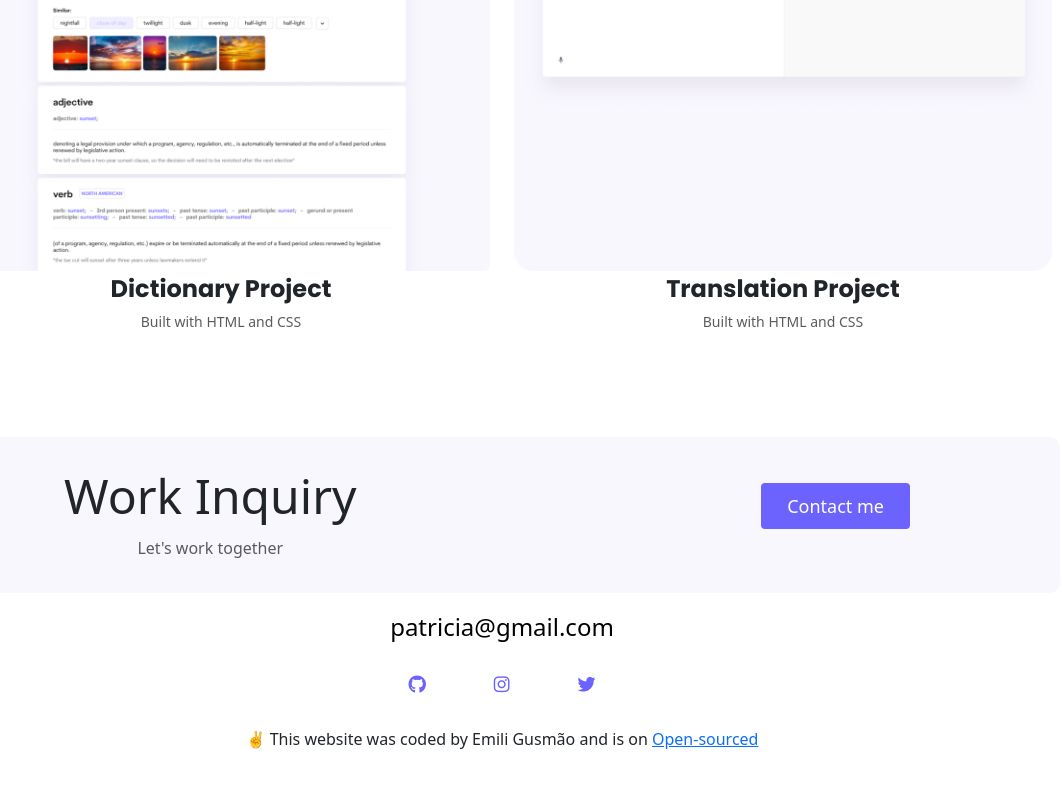
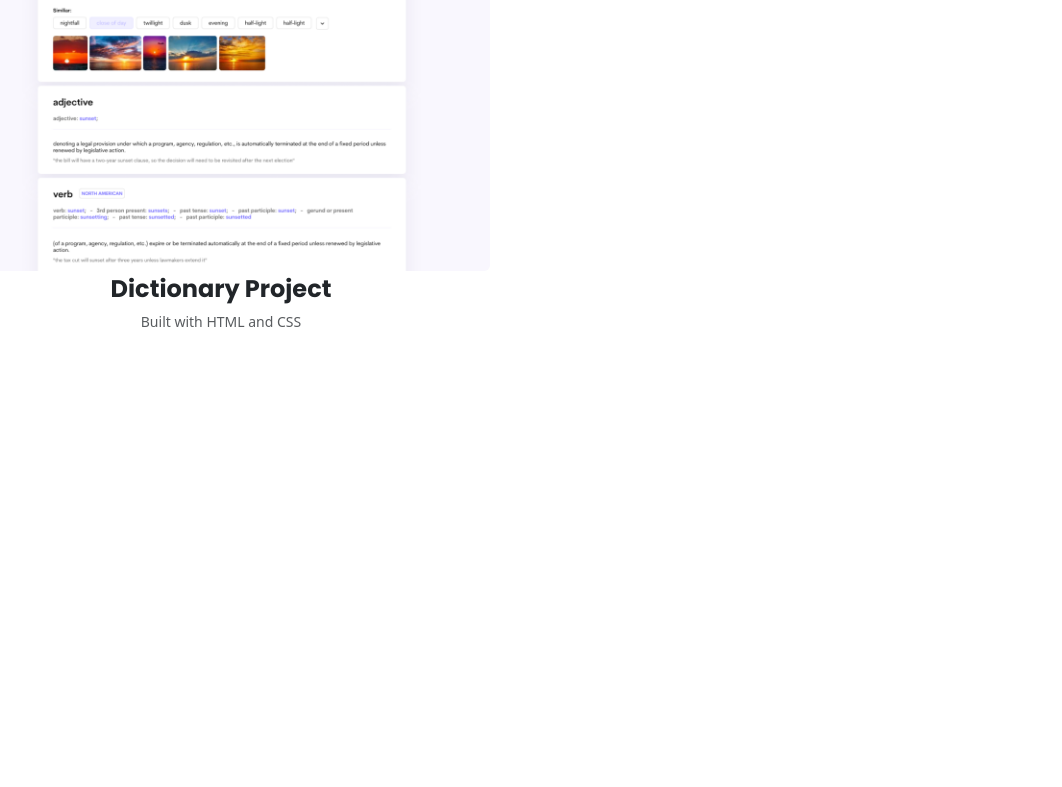
Before and after one commit to Emili-Santana/Portifolio-Patricia-Pereira, a plain HTML site: page work.html in a window 1280 px wide. Shown: the part 1267-2054 px from the top of the page, without its empty margins (138-1200 px from the left). After the commit the page ends 1734 px from the top, so only its background shows below. Drawn offline with nearby package versions, Linux system fonts and the light colour scheme; a web font is replaced by a local one.

Commit message:
updated the stile

```diff
--- a/styles/portifolio.css
+++ b/styles/portifolio.css
@@ -58,7 +58,7 @@ h3,
 h4,
 h5,
 h6 {
-  font-family: var(--heading-font-family):
+  font-family: var(--heading-font-family);
   font-weight: bold !important;
   color: black;
 }
@@ -140,6 +140,7 @@ p {
 .content p{
   font-size: 14px !important;
 
+
   }
 
 .content{
@@ -194,54 +195,3 @@ box-shadow: 0 4px 8px rgba(0, 0, 0, 0.2);
     text-align: center;
   }
 }
-
-
-.email-link {
-  color: var(--branding-color);
-}
-
-
-.container-fluid{
-  background-color: var(--second-color);
-}
-
-
-
-footer {
-  margin: 60px 0;
-}
-
-footer .contact-box {
-  background: var(--second-color)!important;
-  padding: 30px 120px;
-  border-radius: 10px;
-}
-
-footer .contact-box p {
-  margin: 0;
-}
-
-footer .email-link {
-  text-decoration: none;
-  color: black;
-  font-size: 24px;
-}
-
-footer .email-link:hover {
-  color: var(--branding-color);
-}
-
-footer .social-links a {
-  margin: 0 20px;
-  color: var(--branding-color);
-  background: var(--secondary-color);
-  padding: 10px 14px;
-  border-radius: 50%;
-  font-size: 18px;
-  transition: all 100ms ease-in-out;
-}
-
-footer .social-links a:hover {
-  color: white;
-  background: var(--branding-color);
-}
--- a/work.html
+++ b/work.html
@@ -83,44 +83,4 @@ aria-label="initial-page"              >Home</a
     <div class="col-md-6 mb-4" >
       <img src="image/dictionary-app.png" alt="dictionary photo" class="img-fluid rounded">
       <h3 class="m-0">Dictionary Project</h3>
-      <p class="text-muted">Built with HTML and CSS </p>
-    </div>
-
-    <div class="col-md-6 mb-4">
-      <img src="image/translation.png" alt="translation photo" class="img-fluid rounded">
-      <h3 class="m-0">Translation Project</h3>
-      <p class="text-muted">Built with HTML and CSS </p>
-    </div>
-    </div>
-    </div>
-    <footer class="container">
-      <div class="contact-box justify-content-between mb-3 d-none d-md-flex">
-        <div>
-          <h3>Work Inquiry</h3>
-          <p class="text-muted">Let's work together</p>
-        </div>
-        <div>
-          <a href="contact.html" class="btn btn-branding mt-3" title="contact"> Contact me </a>
-        </div>
-      </div>
-
-      <div class="d-flex justify-content-center mb-3">
-        <a href="mailto:patricia@gmail.com" class="email-link" title="email">
-          patricia@gmail.com
-        </a>
-      </div>
-      <div class="social-links d-flex justify-content-center">
-        <a href="https://www.github.com/patricia" target="_blank" title="github profile">
-          <i class="fab fa-github" ></i>
-        </a>
-        <a href="https://www.instragram.com/patricia" target="_blank" title="instagram profile">
-          <i class="fab fa-instagram" ></i>
-        </a>
-        <a href="https://www.twitter.com/patricia" target="_blank" title="twitter profile">
-          <i class="fab fa-twitter"></i>
-        </a>
-      </div>
-      <p class="text-center mt-3">✌️ This website was coded by Emili Gusmão and is on <a href="https://github.com/Emili-Santana/Portifolio-Patricia-Pereira" target="_blank" title="github link">Open-sourced</a>
-      </footer>
-    </body>
-</html>
+      <p class="text-muted">Built with HTML and CSS
```
Also changed, not shown: Index.html (+1 -15 lines), contact.html (+1 -42 lines).
